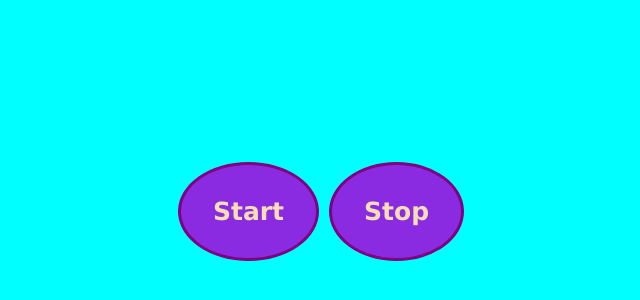
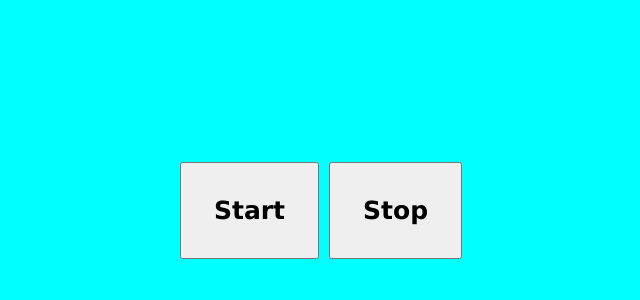
Before and after one commit to OlegYurov/JS-HW-color_switch, a plain HTML site: page index.html in a window 1280 px wide. Shown: the part 46-346 px from the top of the page, without its empty margins (324-964 px from the left). Drawn offline with Linux system fonts and the light colour scheme.

Commit message:
completed task

```diff
--- a/style.css
+++ b/style.css
@@ -13,9 +13,4 @@ button {
   margin-left: 10px;
   font-size: 25px;
   padding: 32px 32px;
-  border: 3px solid purple;
-  border-radius: 50%;
-  color: wheat;
-
-  background-color: blueviolet;
 }
```
